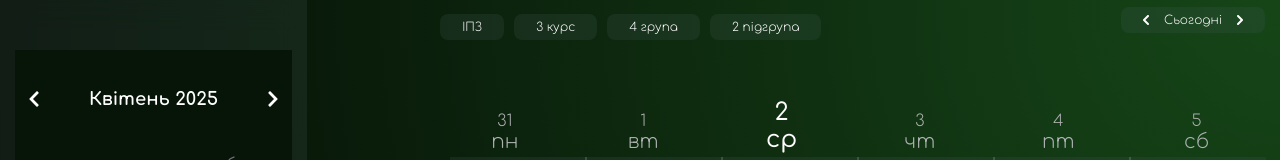
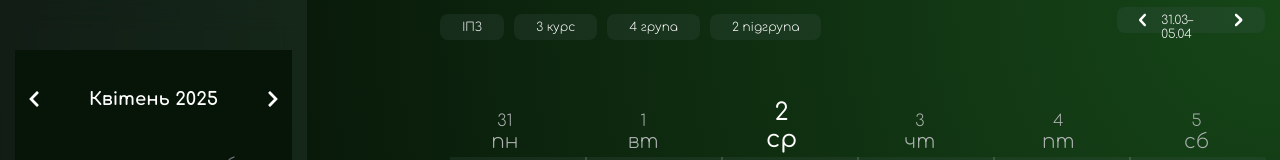
Before and after one commit to trsnbb/Schedule-University, a React (Create React App) app in the folder Client/: page / in a window 1280 px wide. Shown: the top 160 px of the page. Built offline with nearby package versions, Linux system fonts and the light colour scheme.

Commit message:
Change week

```diff
--- a/Client/src/components/calendar.css
+++ b/Client/src/components/calendar.css
@@ -176,4 +176,6 @@
 
 .date_change {
   margin-right: 15px;
+  display: flex;
+
 }
--- a/Client/src/components/Сalendar.jsx
+++ b/Client/src/components/Сalendar.jsx
@@ -2,19 +2,22 @@ import React, { useEffect, useState } from "react";
 import "./calendar.css";
 import dzyobik from "./../image/dzyobik.svg";
 
-const getWeekDays = () => {
+const getMonday = (date = new Date()) => {
+  const currentDay = date.getDay();
+  const diffToMonday = (currentDay + 6) % 7;
+  const monday = new Date(date);
+  monday.setDate(date.getDate() - diffToMonday);
+  return monday;
+};
+
+const getWeekDays = (startDate) => {
   const today = new Date();
-  const currentDay = today.getDay();
-  const diffToMonday = (currentDay + 6) % 7;
-  const monday = new Date(today);
-  monday.setDate(today.getDate() - diffToMonday);
-
   const dayNames = ["пн", "вт", "ср", "чт", "пт", "сб"];
   const days = [];
 
   for (let i = 0; i < 6; i++) {
-    const day = new Date(monday);
-    day.setDate(monday.getDate() + i);
+    const day = new Date(startDate);
+    day.setDate(startDate.getDate() + i);
     days.push({
       number: day.getDate().toString(),
       name: dayNames[i],
@@ -28,7 +31,19 @@ const getWeekDays = () => {
   return days;
 };
 
-// Розклад пар
+const getWeekRangeText = (monday) => {
+  const start = new Date(monday);
+  const end = new Date(monday);
+  end.setDate(start.getDate() + 5);
+
+  const format = (d) =>
+    `${d.getDate().toString().padStart(2, "0")}.${(d.getMonth() + 1)
+      .toString()
+      .padStart(2, "0")}`;
+
+  return `${format(start)}–${format(end)}`;
+};
+
 const lessonsSchedule = [
   { start: "08:00", end: "09:20" },
   { start: "09:40", end: "11:00" },
@@ -42,7 +57,28 @@ const Calendar = () => {
     current: null,
     next: null,
   });
-  const days = getWeekDays();
+  const [weekStartDate, setWeekStartDate] = useState(getMonday());
+  const [days, setDays] = useState(getWeekDays(getMonday()));
+
+  useEffect(() => {
+    setDays(getWeekDays(weekStartDate));
+  }, [weekStartDate]);
+
+  const goToToday = () => {
+    setWeekStartDate(getMonday(new Date()));
+  };
+
+  const goToPrevWeek = () => {
+    const prev = new Date(weekStartDate);
+    prev.setDate(prev.getDate() - 7);
+    setWeekStartDate(prev);
+  };
+
+  const goToNextWeek = () => {
+    const next = new Date(weekStartDate);
+    next.setDate(next.getDate() + 7);
+    setWeekStartDate(next);
+  };
 
   useEffect(() => {
     const checkLessonTime = () => {
@@ -84,7 +120,7 @@ const Calendar = () => {
     };
 
     checkLessonTime();
-    const interval = setInterval(checkLessonTime, 30000); // оновлюємо кожні 30 сек
+    const interval = setInterval(checkLessonTime, 30000);
     return () => clearInterval(interval);
   }, []);
 
@@ -97,11 +133,27 @@ const Calendar = () => {
           <p className='style_group'>4 група</p>
           <p className='style_group'>2 підгрупа</p>
         </div>
+
         <div className='date_change'>
-          <div className='style_group '>
-            <img src={dzyobik} alt='dzyobik'></img>
-            <p>Сьогодні</p>
-            <img src={dzyobik} alt='dzyobik' className='flipped'></img>
+          <div className='style_group'>
+            <img
+              src={dzyobik}
+              onClick={goToPrevWeek}
+              alt='prev'
+              style={{ cursor: "pointer" }}
+            />
+
+            <p onClick={goToToday} style={{ cursor: "pointer" }}>
+              {getWeekRangeText(weekStartDate)}
+            </p>
+
+            <img
+              src={dzyobik}
+              alt='next'
+              className='flipped'
+              onClick={goToNextWeek}
+              style={{ cursor: "pointer" }}
+            />
           </div>
         </div>
       </div>
```
